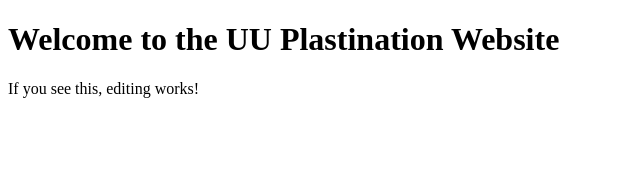
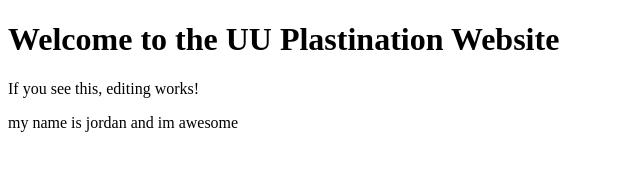
Before and after one commit to jprunty05/uuplastination-public, a plain HTML site: page index.html in a window 1280 px wide. Shown: the whole page, without its empty margins (0-640 px from the left). Drawn offline with Linux system fonts and the light colour scheme.

Commit message:
Add index.html

```diff
--- a/index.html
+++ b/index.html
@@ -8,5 +8,6 @@
 <body>
   <h1>Welcome to the UU Plastination Website</h1>
   <p>If you see this, editing works!</p>
+  <p>my name is jordan and im awesome</p>
 </body>
 </html>
```
